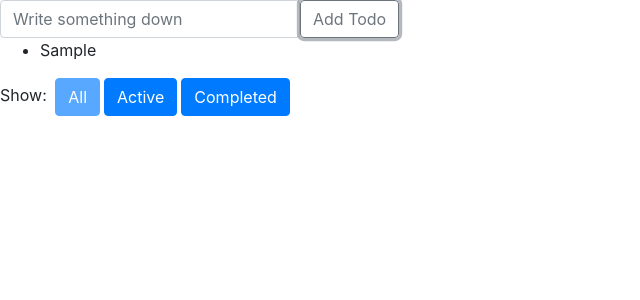
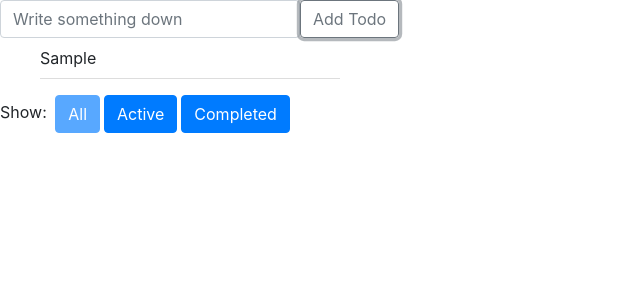
Before and after one commit to takuyanin/redux-todo, a React app: page / in a window 1280 px wide. Both pictures are taken after typing "Sample" into the empty fields and a click on the button "Add Todo". Shown: the top 300 px of the page, without its empty margins (0-640 px from the left). Built offline with nearby package versions, Linux system fonts and the light colour scheme.

Commit message:
Change style for Todo

```diff
--- a/src/components/Todo.js
+++ b/src/components/Todo.js
@@ -6,7 +6,12 @@ const Todo = ({ onClick, completed, text }) => (
   <li
     onClick={onClick}
     style={{
-      textDecoration: completed ? 'line-through' : 'none',
+      listStyleType: 'none',
+      borderBottom: '1px solid #ddd',
+      width: '300px',
+      lineHeight: '40px',
+      textDecoration: completed ? 'line-through' : '',
+      color: completed ? '#f34854' : '',
     }}
   >
     {text}
```
